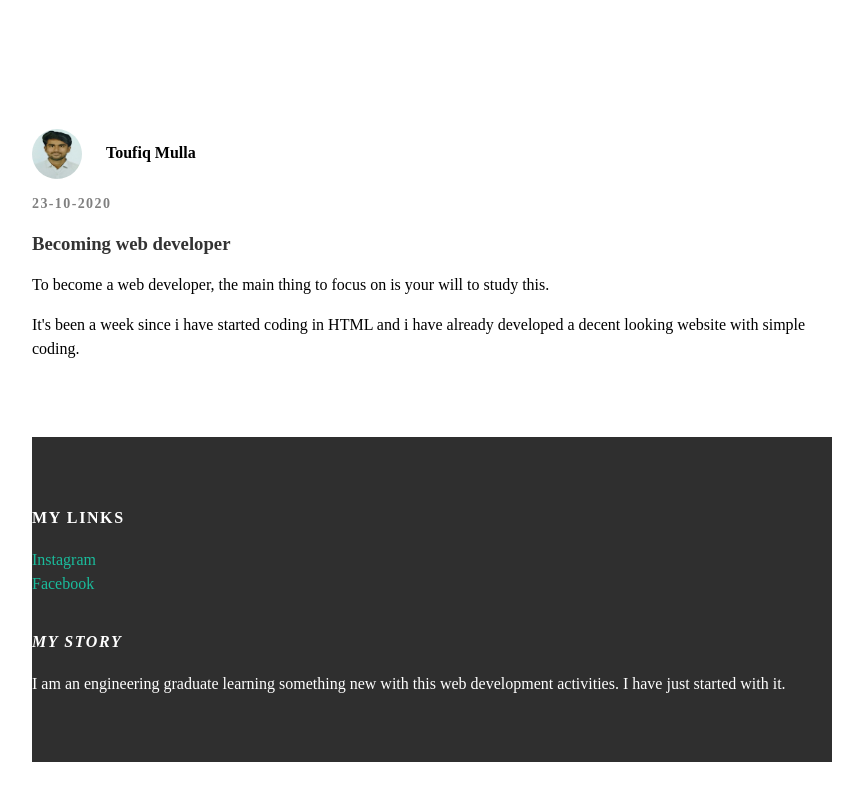
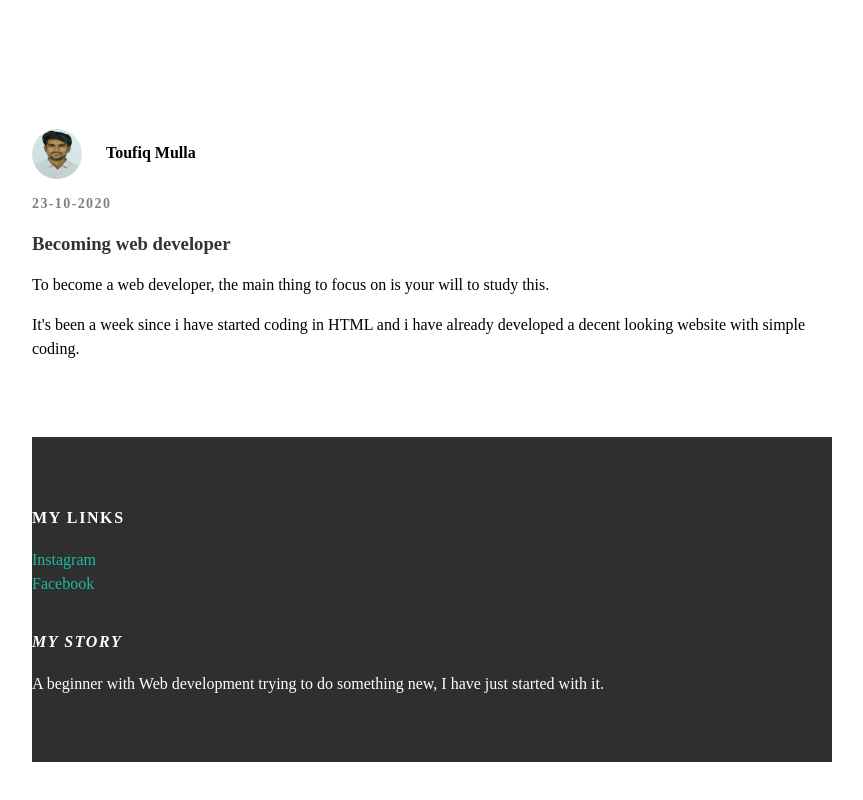
Before and after one commit to Toufiq10/Toufiq10.github.io, a plain HTML site: page index.html in a window 1280 px wide. Shown: the part 720-1520 px from the top of the page, without its empty margins (208-1071 px from the left). Drawn offline with Linux system fonts and the light colour scheme.

Commit message:
Update index.html

```diff
--- a/index.html
+++ b/index.html
@@ -66,15 +66,14 @@
         <div class="column">
               <h4> My Links</h4>
           <p>
-            <a href="https://www.instagram.com/?hl=en"> Instagram</a>
+            <a href="https://www.instagram.com/toufiq.m/?hl=en"> Instagram</a>
             <br>
             <a href="https://www.facebook.com/tmulla.toufiq"> Facebook</a>
           </p>
         </div>
         <div class="column">
           <h4> <em>My story </em></h4>
-          <p> I am an engineering graduate learning something new with this web development activities.
-            I have just started with it.
+          <p> A beginner with Web development trying to do something new, I have just started with it.
           </p>
         </div>
         </div>
```
